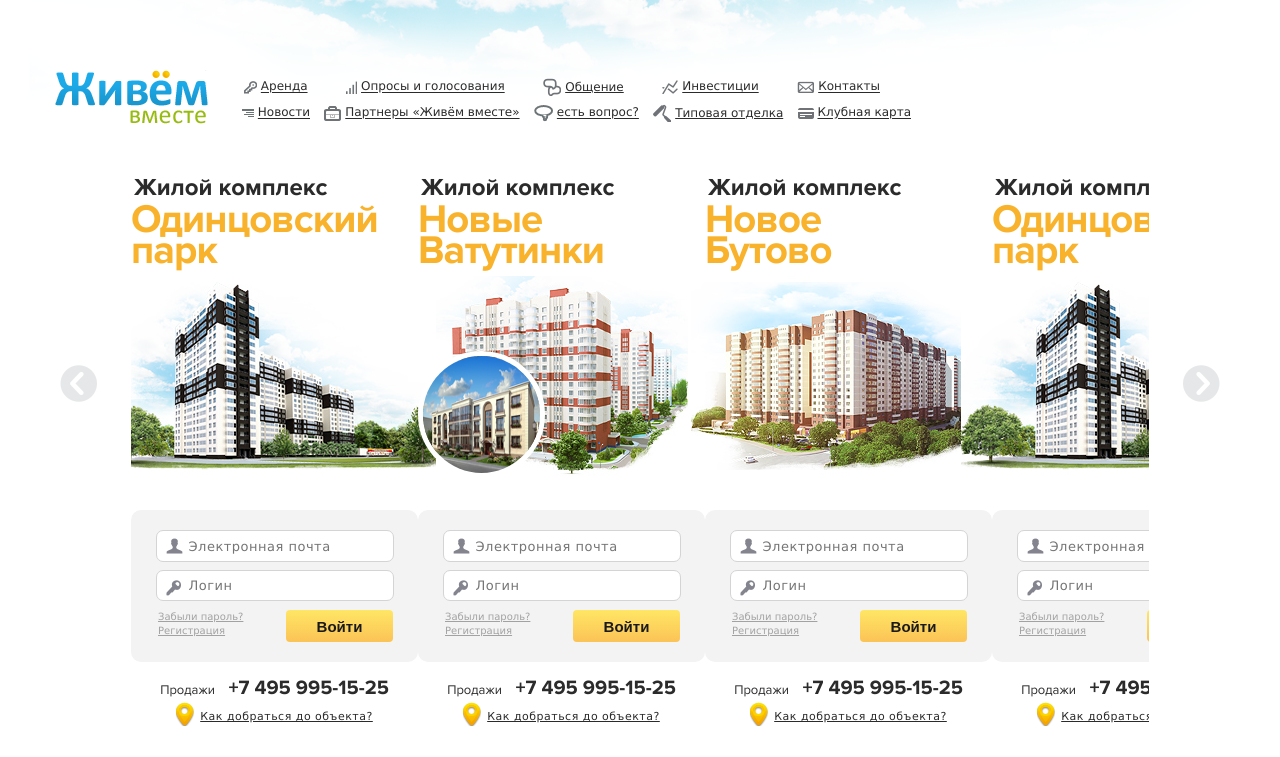
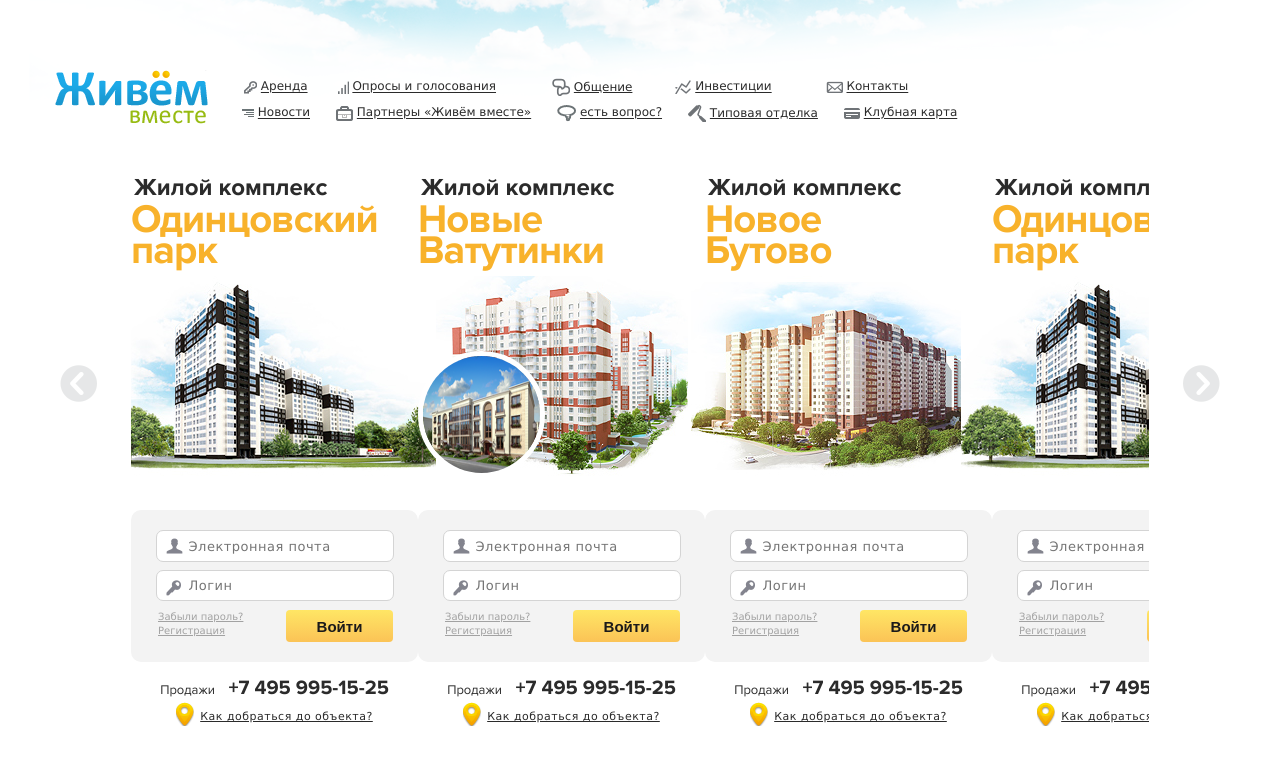
Before and after one commit to VadimKhismatov/LivingTogether, a website: page src/templates/index.html in a window 1280 px wide. Shown: the top 757 px of the page. Drawn offline with nearby package versions, Linux system fonts and the light colour scheme; files that its build step writes are made by us from their sources; files whose address does not match are found by name.

Commit message:
new edits for top menu

```diff
--- a/src/sass/page-elements/_header.scss
+++ b/src/sass/page-elements/_header.scss
@@ -64,13 +64,11 @@
 @include rmin(1200){
     .menu--first{
         margin: 0 0 0 11px;
-        justify-content: space-between;
-        width: 636px;
+
     }
     .menu--second{
         margin: 8px 0 0 9px;
-        justify-content: space-between;
-        width: 669px;
+
     }
 }
 .menu_item{
@@ -80,7 +78,7 @@
         margin: 0 10px 0 10px;
     }
     @include rmin(1200){
-        margin: 0 0 0 0;
+        margin: 0 26px 0 0;
     }
     span,strong{
     font-weight: 300;
@@ -90,22 +88,22 @@
         strong{
             text-decoration: underline;
         }
-
-        /*&--rent{
-            margin: 0 0 0 11px;
+        &--rent{
+            margin: 0 30px 0 0;
         }
         &--polls{
-            margin: 0 0 0 30px;
+            margin: 0 56px 0 0;
         }
         &--communication{
-            margin: 0 0 0 56px;
+            margin: 0 43px 0 0;
         }
         &--invest{
-            margin: 0 0 0 43px;
+            margin: 0 54px 0 0;
         }
         &--contacts{
-            margin: 0 0 0 54px;
+            margin: 0 30px 0 0;
         }
+        /*
         &--news{
             margin: 0 0 0 9px;
         }
```
Also changed, not shown: build/css/app.css, 1 other file.
